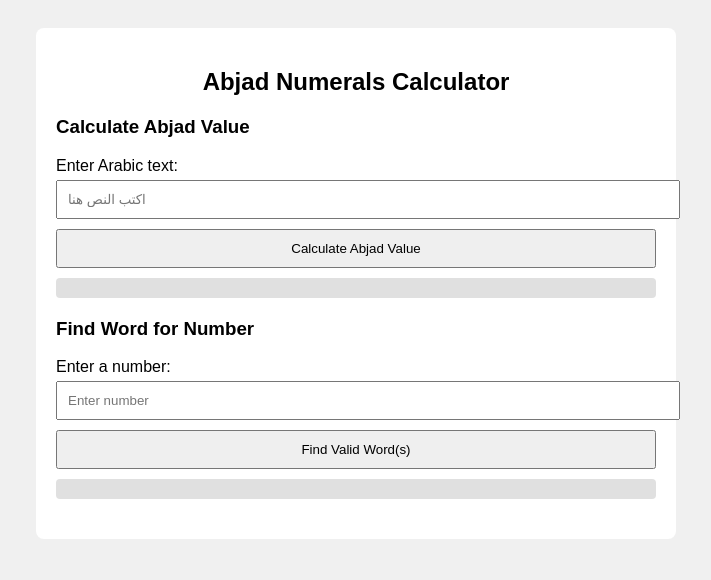
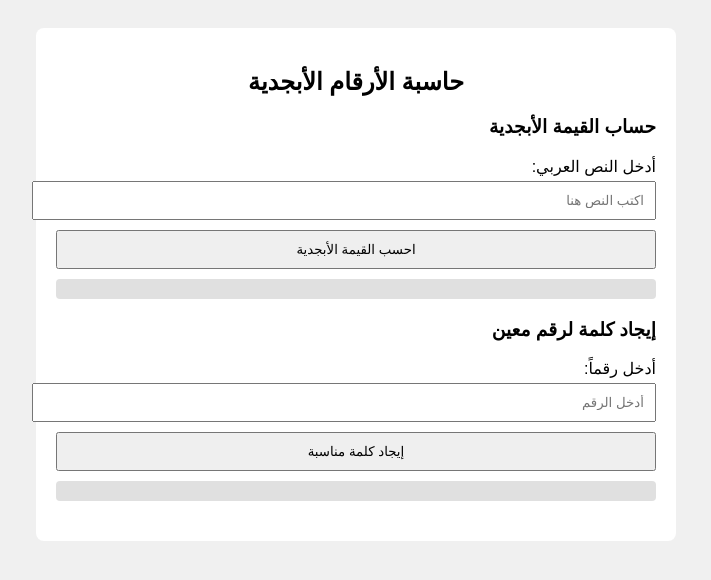
Before and after one commit to aosaimy/abjad, a plain HTML site: page index.html in a window 1280 px wide. Shown: the whole page, without its empty margins (284-995 px from the left). Drawn offline with Linux system fonts and the light colour scheme.

Commit message:
translate to ar

```diff
--- a/index.html
+++ b/index.html
@@ -1,15 +1,17 @@
 <!DOCTYPE html>
-<html lang="en">
+<html lang="ar">
 <head>
   <meta charset="UTF-8" />
   <meta name="viewport" content="width=device-width, initial-scale=1.0" />
-  <title>Abjad Numerals Calculator</title>
+  <title>حاسبة الأرقام الأبجدية</title>
   <style>
-    /* Simple CSS styling */
+    /* تنسيق CSS بسيط */
     body {
       font-family: Arial, sans-serif;
       background: #f0f0f0;
       padding: 20px;
+      direction: rtl;
+      text-align: right;
     }
     .container {
       max-width: 600px;
@@ -43,28 +45,28 @@
 </head>
 <body>
   <div class="container">
-    <h2>Abjad Numerals Calculator</h2>
+    <h2>حاسبة الأرقام الأبجدية</h2>
 
-    <!-- Section 1: Calculate Abjad numeral value of Arabic text -->
+    <!-- القسم الأول: حساب قيمة الأبجد للنص العربي -->
     <div class="section" id="abjad-section">
-      <h3>Calculate Abjad Value</h3>
-      <label for="arabicText">Enter Arabic text:</label>
+      <h3>حساب القيمة الأبجدية</h3>
+      <label for="arabicText">أدخل النص العربي:</label>
       <input type="text" id="arabicText" placeholder="اكتب النص هنا" />
-      <button id="calculateAbjadBtn">Calculate Abjad Value</button>
+      <button id="calculateAbjadBtn">احسب القيمة الأبجدية</button>
       <div class="result" id="abjadResult"></div>
     </div>
 
-    <!-- Section 2: Find valid Arabic word(s) for a given number -->
+    <!-- القسم الثاني: إيجاد كلمات عربية متوافقة مع رقم معين -->
     <div class="section" id="word-generator-section">
-      <h3>Find Word for Number</h3>
-      <label for="targetNumber">Enter a number:</label>
-      <input type="number" id="targetNumber" placeholder="Enter number" />
-      <button id="findWordBtn">Find Valid Word(s)</button>
+      <h3>إيجاد كلمة لرقم معين</h3>
+      <label for="targetNumber">أدخل رقماً:</label>
+      <input type="number" id="targetNumber" placeholder="أدخل الرقم" />
+      <button id="findWordBtn">إيجاد كلمة مناسبة</button>
       <div class="result" id="wordResult"></div>
     </div>
   </div>
 
-  <!-- Include the compiled JavaScript (see below for the TypeScript code) -->
+  <!-- تضمين ملف JavaScript (راجع كود TypeScript أدناه) -->
   <script src="app.js"></script>
 </body>
 </html>
```
